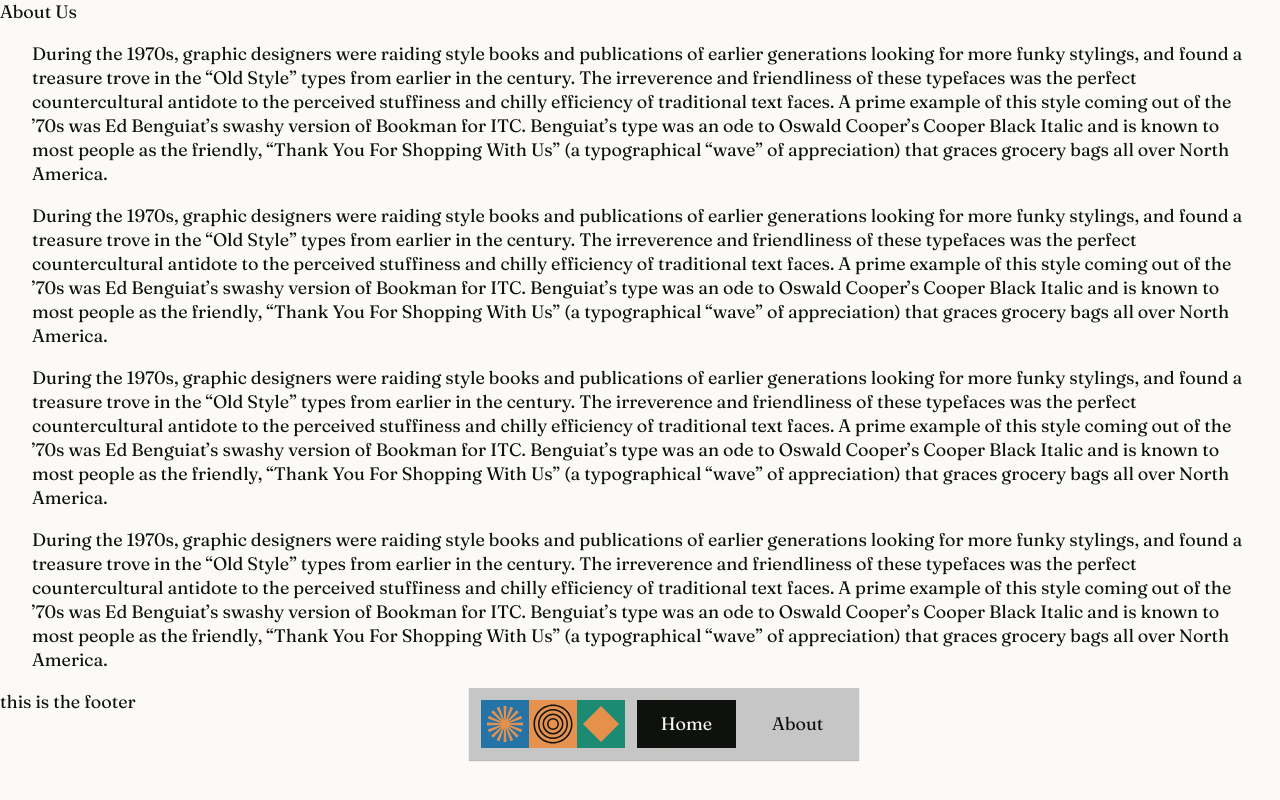
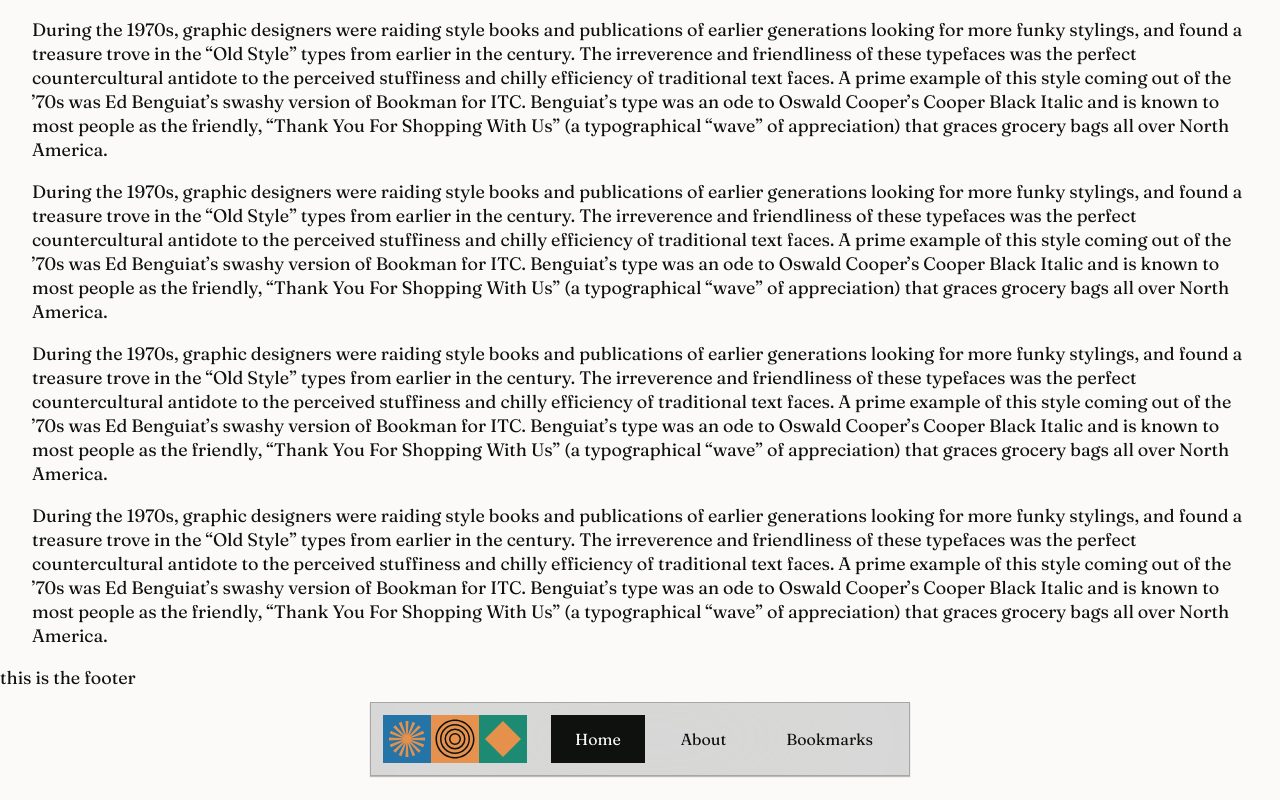
Before and after one commit to okotavio/personal-website-prod, a Next.js app: page / in a window 1280 px wide. Built offline with nearby package versions, Linux system fonts and the light colour scheme.

Commit message:
fixed header animation issue

```diff
--- a/components/header.js
+++ b/components/header.js
@@ -1,4 +1,5 @@
 import React from "react";
+import Link from "next/link";
 import ActiveLink from "../components/activelink";
 import { useRouter } from "next/router";
 import Logo from "../components/logo";
@@ -6,16 +7,17 @@ import Logo from "../components/logo";
 export default function Header({}) {
   const router = useRouter();
   return (
-    <div className="headercontainer">
     <header>
+      <Link href="/">
         <div className="logo">
           <Logo />
         </div>
+      </Link>
       <nav className="menu">
         <ActiveLink href="/">Home</ActiveLink>
         <ActiveLink href="/about">About</ActiveLink>
+        <ActiveLink href="/bookmarks">Bookmarks</ActiveLink>
       </nav>
     </header>
-    </div>
   );
 }
--- a/components/layout.js
+++ b/components/layout.js
@@ -16,8 +16,10 @@ export default function Layout({ children, pageTitle }) {
         <link rel="icon" href={`favicon-${faviconVar}.ico`} />
       </Head>
 
-      <Header />
-      {children}
+      <div class="header-container">
+        <Header />
+      </div>
+      <div className="content">{children}</div>
       <Footer />
     </>
   );
--- a/pages/index.js
+++ b/pages/index.js
@@ -9,71 +9,62 @@ import styles from "../styles/Home.module.scss";
 export default function Home() {
   return (
     <Layout>
-      <div className={styles.container}>
       <main className={styles.main}>
-          <Link href="/about">
-            <a>About Us</a>
-          </Link>
         <Container>
           <p>
             During the 1970s, graphic designers were raiding style books and
-              publications of earlier generations looking for more funky
-              stylings, and found a treasure trove in the “Old Style” types from
-              earlier in the century. The irreverence and friendliness of these
-              typefaces was the perfect countercultural antidote to the
-              perceived stuffiness and chilly efficiency of traditional text
-              faces. A prime example of this style coming out of the ’70s was Ed
-              Benguiat’s swashy version of Bookman for ITC. Benguiat’s type was
-              an ode to Oswald Cooper’s Cooper Black Italic and is known to most
-              people as the friendly, “Thank You For Shopping With Us” (a
-              typographical “wave” of appreciation) that graces grocery bags all
-              over North America.
+            publications of earlier generations looking for more funky stylings,
+            and found a treasure trove in the “Old Style” types from earlier in
+            the century. The irreverence and friendliness of these typefaces was
+            the perfect countercultural antidote to the perceived stuffiness and
+            chilly efficiency of traditional text faces. A prime example of this
+            style coming out of the ’70s was Ed Benguiat’s swashy version of
+            Bookman for ITC. Benguiat’s type was an ode to Oswald Cooper’s
+            Cooper Black Italic and is known to most people as the friendly,
+            “Thank You For Shopping With Us” (a typographical “wave” of
+            appreciation) that graces grocery bags all over North America.
           </p>
           <p>
             During the 1970s, graphic designers were raiding style books and
-              publications of earlier generations looking for more funky
-              stylings, and found a treasure trove in the “Old Style” types from
-              earlier in the century. The irreverence and friendliness of these
-              typefaces was the perfect countercultural antidote to the
-              perceived stuffiness and chilly efficiency of traditional text
-              faces. A prime example of this style coming out of the ’70s was Ed
-              Benguiat’s swashy version of Bookman for ITC. Benguiat’s type was
-              an ode to Oswald Cooper’s Cooper Black Italic and is known to most
-              people as the friendly, “Thank You For Shopping With Us” (a
-              typographical “wave” of appreciation) that graces grocery bags all
-              over North America.
+            publications of earlier generations looking for more funky stylings,
+            and found a treasure trove in the “Old Style” types from earlier in
+            the century. The irreverence and friendliness of these typefaces was
+            the perfect countercultural antidote to the perceived stuffiness and
+            chilly efficiency of traditional text faces. A prime example of this
+            style coming out of the ’70s was Ed Benguiat’s swashy version of
+            Bookman for ITC. Benguiat’s type was an ode to Oswald Cooper’s
+            Cooper Black Italic and is known to most people as the friendly,
+            “Thank You For Shopping With Us” (a typographical “wave” of
+            appreciation) that graces grocery bags all over North America.
           </p>
           <p>
             During the 1970s, graphic designers were raiding style books and
-              publications of earlier generations looking for more funky
-              stylings, and found a treasure trove in the “Old Style” types from
-              earlier in the century. The irreverence and friendliness of these
-              typefaces was the perfect countercultural antidote to the
-              perceived stuffiness and chilly efficiency of traditional text
-              faces. A prime example of this style coming out of the ’70s was Ed
-              Benguiat’s swashy version of Bookman for ITC. Benguiat’s type was
-              an ode to Oswald Cooper’s Cooper Black Italic and is known to most
-              people as the friendly, “Thank You For Shopping With Us” (a
-              typographical “wave” of appreciation) that graces grocery bags all
-              over North America.
+            publications of earlier generations looking for more funky stylings,
+            and found a treasure trove in the “Old Style” types from earlier in
+            the century. The irreverence and friendliness of these typefaces was
+            the perfect countercultural antidote to the perceived stuffiness and
+            chilly efficiency of traditional text faces. A prime example of this
+            style coming out of the ’70s was Ed Benguiat’s swashy version of
+            Bookman for ITC. Benguiat’s type was an ode to Oswald Cooper’s
+            Cooper Black Italic and is known to most people as the friendly,
+            “Thank You For Shopping With Us” (a typographical “wave” of
+            appreciation) that graces grocery bags all over North America.
           </p>
           <p>
             During the 1970s, graphic designers were raiding style books and
-              publications of earlier generations looking for more funky
-              stylings, and found a treasure trove in the “Old Style” types from
-              earlier in the century. The irreverence and friendliness of these
-              typefaces was the perfect countercultural antidote to the
-              perceived stuffiness and chilly efficiency of traditional text
-              faces. A prime example of this style coming out of the ’70s was Ed
-              Benguiat’s swashy version of Bookman for ITC. Benguiat’s type was
-              an ode to Oswald Cooper’s Cooper Black Italic and is known to most
-              people as the friendly, “Thank You For Shopping With Us” (a
-              typographical “wave” of appreciation) that graces grocery bags all
-              over North America.
+            publications of earlier generations looking for more funky stylings,
+            and found a treasure trove in the “Old Style” types from earlier in
+            the century. The irreverence and friendliness of these typefaces was
+            the perfect countercultural antidote to the perceived stuffiness and
+            chilly efficiency of traditional text faces. A prime example of this
+            style coming out of the ’70s was Ed Benguiat’s swashy version of
+            Bookman for ITC. Benguiat’s type was an ode to Oswald Cooper’s
+            Cooper Black Italic and is known to most people as the friendly,
+            “Thank You For Shopping With Us” (a typographical “wave” of
+            appreciation) that graces grocery bags all over North America.
           </p>
         </Container>
       </main>
-      </div>
     </Layout>
   );
 }
--- a/styles/globals.scss
+++ b/styles/globals.scss
@@ -33,7 +33,6 @@ a {
 :focus-visible {
   outline: 2px solid var(--color-text-default);
   outline-offset: 2px;
-  border-radius: 4px;
 }
 
 /* Container */
@@ -62,15 +61,16 @@ h1 {
   font-weight: 400;
 }
 
-.headercontainer {
-  width: 100%;
+.header-container {
+  max-width: 100%;
   display: flex;
   align-items: center;
   justify-content: center;
   position: fixed;
-  bottom: var(--spacing-5);
+  bottom: var(--spacing-3);
   left: var(--spacing-3);
   right: var(--spacing-3);
+  z-index: 999;
 }
 
 header {
@@ -78,19 +78,17 @@ header {
   padding: var(--spacing-15) var(--spacing-15);
   justify-content: space-between;
   align-items: center;
-  gap: var(--spacing-15);
-  animation-duration: 200ms;
-  animation-name: header-entrance;
-  animation-timing-function: var(--motion-ease-default);
-  --border-bottom-width: 0px;
-  --border-color: rgba(255, 255, 255, 0.15);
-  --border-left-width: 0px;
-  --border-right-width: 0px;
-  --border-style: solid;
-  --border-top-width: 1px;
+  gap: var(--spacing-3);
   backdrop-filter: blur(100px);
-  background-color: rgba(77, 81, 81, 0.3);
+  background-color: rgba(77, 81, 81, 0.2);
   box-shadow: rgb(0 0 0 / 25%) 0px 1px 1px 0px;
+  border: 1px solid var(--color-background-border);
+}
+
+@media screen and (max-width: 800px) {
+  header {
+    width: 100%;
+  }
 }
 
 .menu {
@@ -103,6 +101,8 @@ header {
   height: 100%;
   position: relative;
   padding: var(--spacing-15) var(--spacing-3);
+  background: var;
+  font-size: 16px;
 }
 
 .menu a:hover::before {
@@ -142,34 +142,15 @@ header {
   background: var(--color-background-inverse-hover);
 }
 
-@keyframes header-items {
-  0% {
-    transform: scale(95%);
-  }
-  100% {
-    transform: scale(100%);
-  }
+.logo {
+  height: 48px;
+  width: 144px;
+  cursor: pointer;
 }
 
-@keyframes content {
-  0% {
-    transform: translateY(8px);
-    opacity: 0;
-  }
-  100% {
-    transform: translateY(0px);
-    opacity: 1;
-  }
+.content {
+  animation-duration: 500ms;
+  animation-name: content;
+  animation-timing-function: var(--motion-ease-default);
+  z-index: 0;
 }
-
-.logo {
-  background: red;
-  height: 48px;
-  width: 144px;
-}
-
-// main {
-//   animation-duration: 500ms;
-//   animation-name: content;
-//   animation-timing-function: var(--motion-ease-default);
-// }
--- a/styles/theme.scss
+++ b/styles/theme.scss
@@ -10,7 +10,7 @@
   --color-background-default: var(--color-gray-0);
   --color-background-hover: var(--color-gray-50);
   --color-background-subdued: var(--color-gray-100);
-  --color-background-border: var(--color-gray-50);
+  --color-background-border: var(--color-gray-200);
   --color-background-inverse-default: var(--color-gray-900);
   --color-background-inverse-hover: var(--color-gray-800);
   --color-text-default: var(--color-gray-900);
@@ -32,10 +32,39 @@
     --color-background-default: var(--color-gray-900);
     --color-background-hover: var(--color-gray-800);
     --color-background-subdued: var(--color-gray-800);
-    --color-background-border: var(--color-gray-700);
+    --color-background-border: var(--color-gray-500);
     --color-background-inverse-default: var(--color-gray-0);
     --color-background-inverse-hover: var(--color-gray-50);
     --color-text-default: var(--color-gray-0);
     --color-text-inverse-default: var(--color-gray-900);
   }
 }
+
+@keyframes header-items {
+  0% {
+    transform: scale(95%);
+  }
+  100% {
+    transform: scale(100%);
+  }
+}
+
+@keyframes content {
+  0% {
+    transform: translateY(8px);
+    opacity: 0;
+  }
+  100% {
+    transform: unset;
+    opacity: 1;
+  }
+}
+
+@keyframes header-entrance {
+  0% {
+    transform: translateY(80px);
+  }
+  100% {
+    transform: translateY(0px);
+  }
+}
```
Lines whose indentation alone changed are shown as unchanged.
